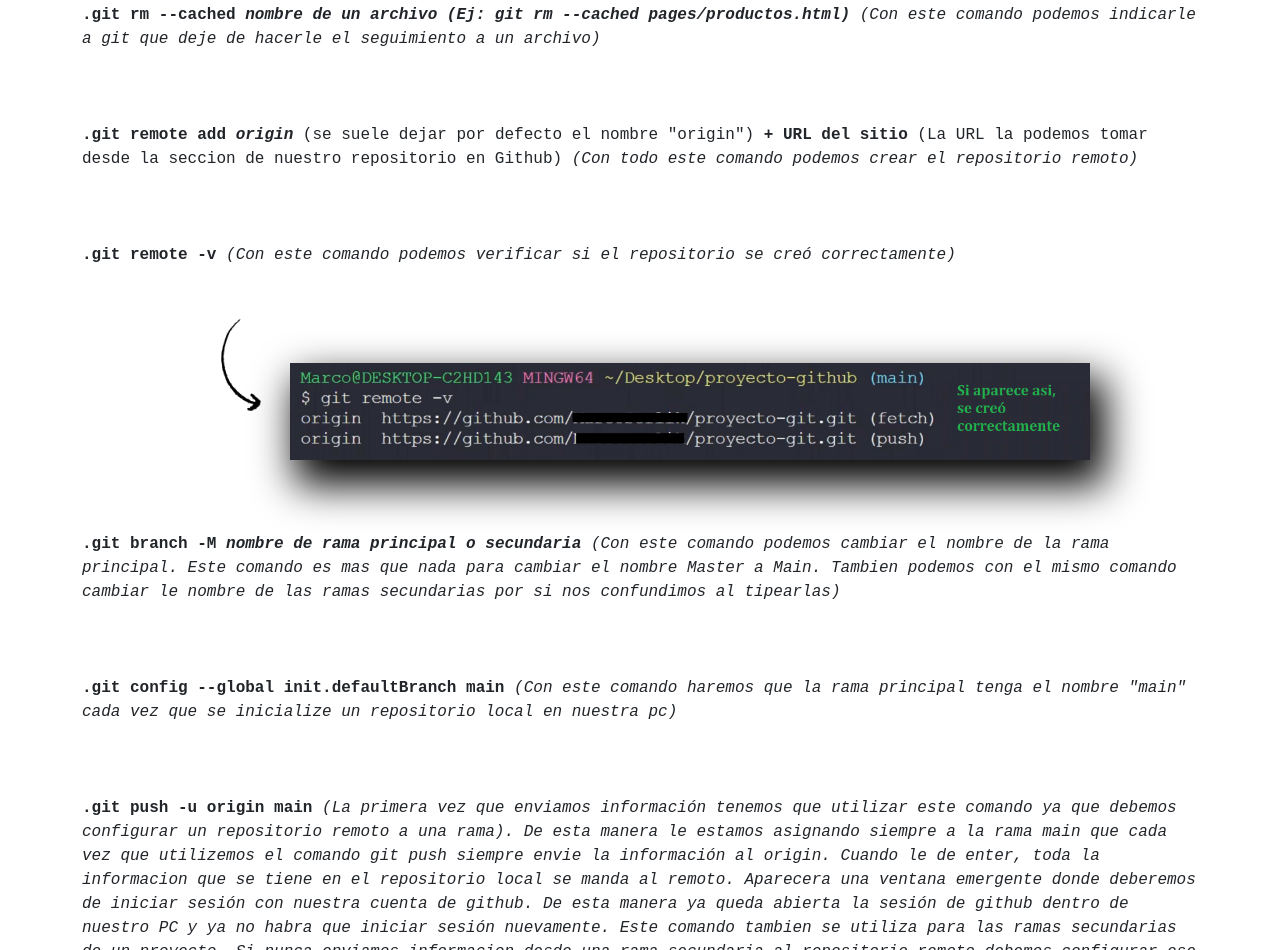
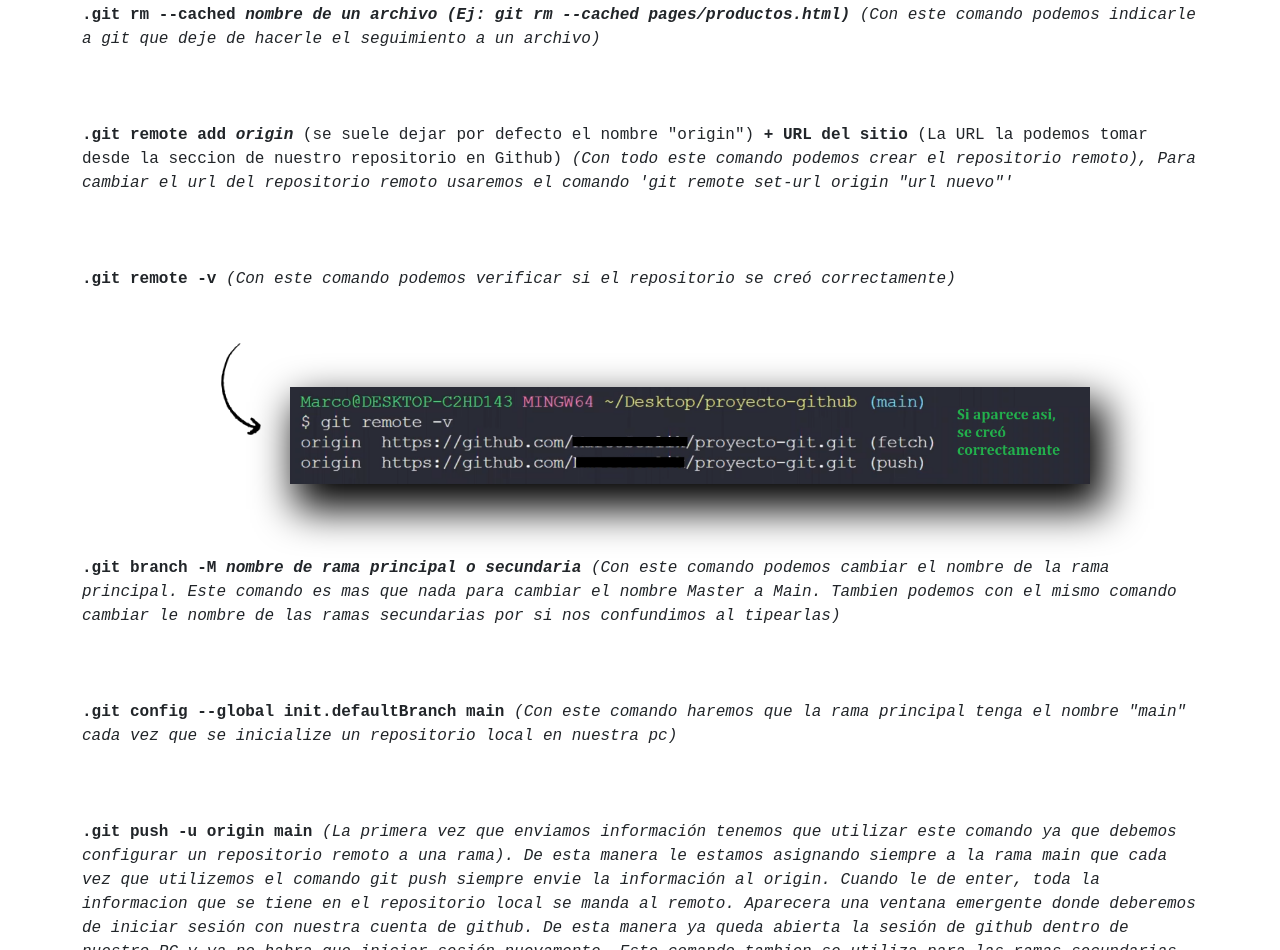
Before and after one commit to NicolasJNunez/Git-notes, a plain HTML site: page index.html in a window 1280 px wide. Shown: the part 5568-6518 px from the top of the page. Drawn offline with nearby package versions, Linux system fonts and the light colour scheme.

Commit message:
Modificacion comandos

```diff
--- a/index.html
+++ b/index.html
@@ -195,7 +195,7 @@
 
               <p class="col-12 fw-bold mt-4 mb-5">.git rm --cached<span class="fst-italic"> nombre de un archivo (Ej: git rm --cached pages/productos.html)</span><span class="fst-italic fw-normal"> (Con este comando podemos indicarle a git que deje de hacerle el seguimiento a un archivo)</span></p>
 
-              <p class="col-12 fw-bold mt-4 mb-5">.git remote add<span class="fst-italic"> origin<span class="fw-normal fst-normal"> (se suele dejar por defecto el nombre "origin")</span> <span class="fst-normal">+ URL del sitio<span class="fw-normal fst-normal"> (La URL la podemos tomar desde la seccion de nuestro repositorio en Github)</span></span></span><span class="fst-italic fw-normal"> (Con todo este comando podemos crear el repositorio remoto)</span></p>
+              <p class="col-12 fw-bold mt-4 mb-5">.git remote add<span class="fst-italic"> origin<span class="fw-normal fst-normal"> (se suele dejar por defecto el nombre "origin")</span> <span class="fst-normal">+ URL del sitio<span class="fw-normal fst-normal"> (La URL la podemos tomar desde la seccion de nuestro repositorio en Github)</span></span></span><span class="fst-italic fw-normal"> (Con todo este comando podemos crear el repositorio remoto), Para cambiar el url del repositorio remoto usaremos el comando 'git remote set-url origin "url nuevo"'</span></p>
 
               <p class="col-12 fw-bold mt-4 mb-5">.git remote -v<span class="fst-italic fw-normal"> (Con este comando podemos verificar si el repositorio se creó correctamente)</span></p>
 
```
